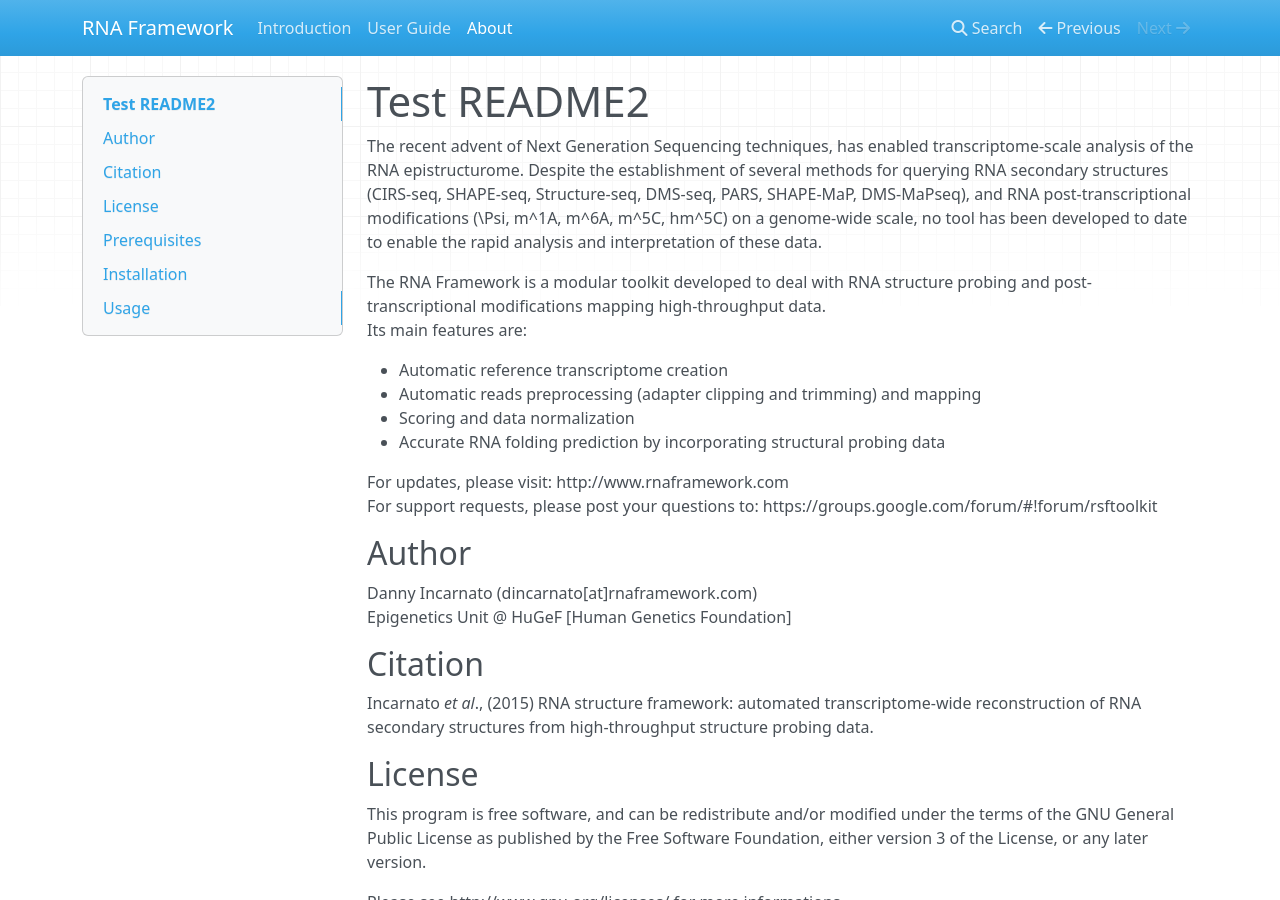
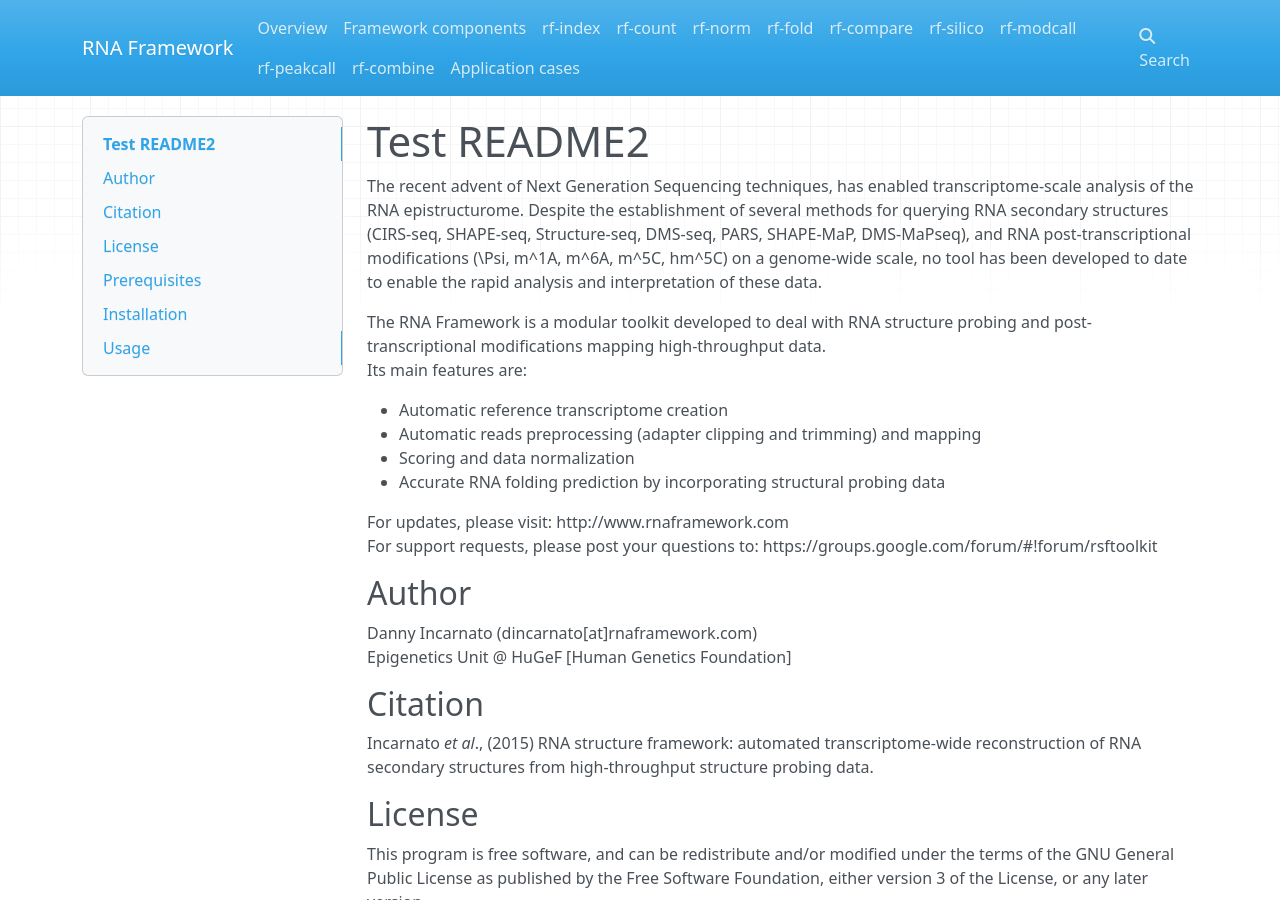
Before and after one commit to dincarnato/RNAFramework, an MkDocs documentation site: the page built from docs/Ammazza.md, in a window 1280 px wide and 900 px high. Built offline with MkDocs 1.6.1, drawn with Linux system fonts in a browser that asks for light colours; nearby versions of some CDN libraries; old or Windows-style settings are respelled for this version of MkDocs.

Commit message:
no message

```diff
--- a/mkdocs.yml
+++ b/mkdocs.yml
@@ -1,5 +1,14 @@
 site_name: RNA Framework
 pages:
-    - 'Introduction': 'index.md'
-    - 'User Guide': 'README1.md'
-    - 'About': 'Ammazza.md'
+    - 'Overview': 'index.md'
+    - 'Framework components': 'components.md'
+    - 'rf-index': 'rf-index.md'
+    - 'rf-count': 'rf-count.md'
+    - 'rf-norm': 'rf-norm.md'
+    - 'rf-fold': 'rf-fold.md'
+    - 'rf-compare': 'rf-compare.md'
+    - 'rf-silico': 'rf-silico.md'
+    - 'rf-modcall': 'rf-modcall.md'
+    - 'rf-peakcall': 'rf-peakcall.md'
+    - 'rf-combine': 'rf-combine.md'
+    - 'Application cases': 'cases.md'
```
